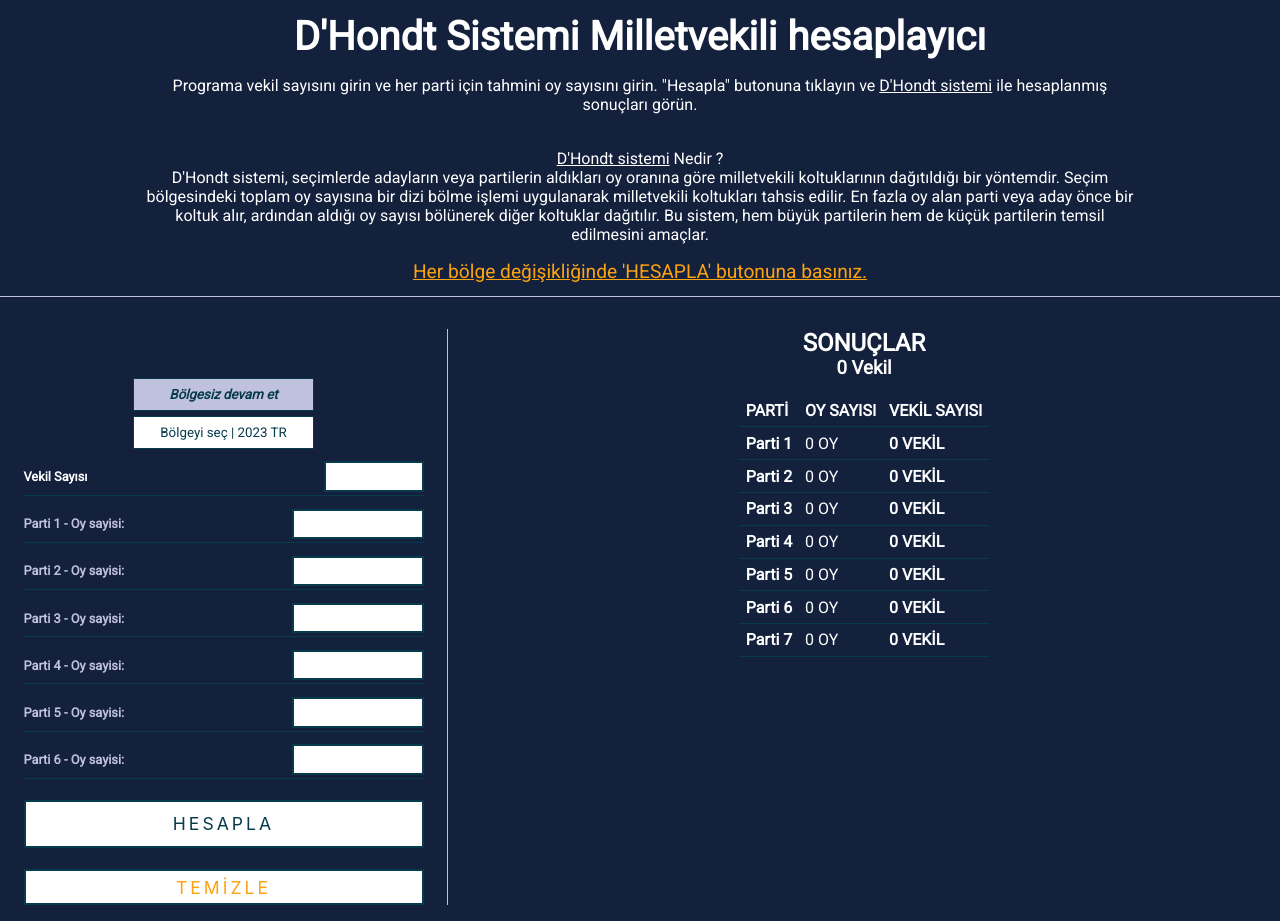
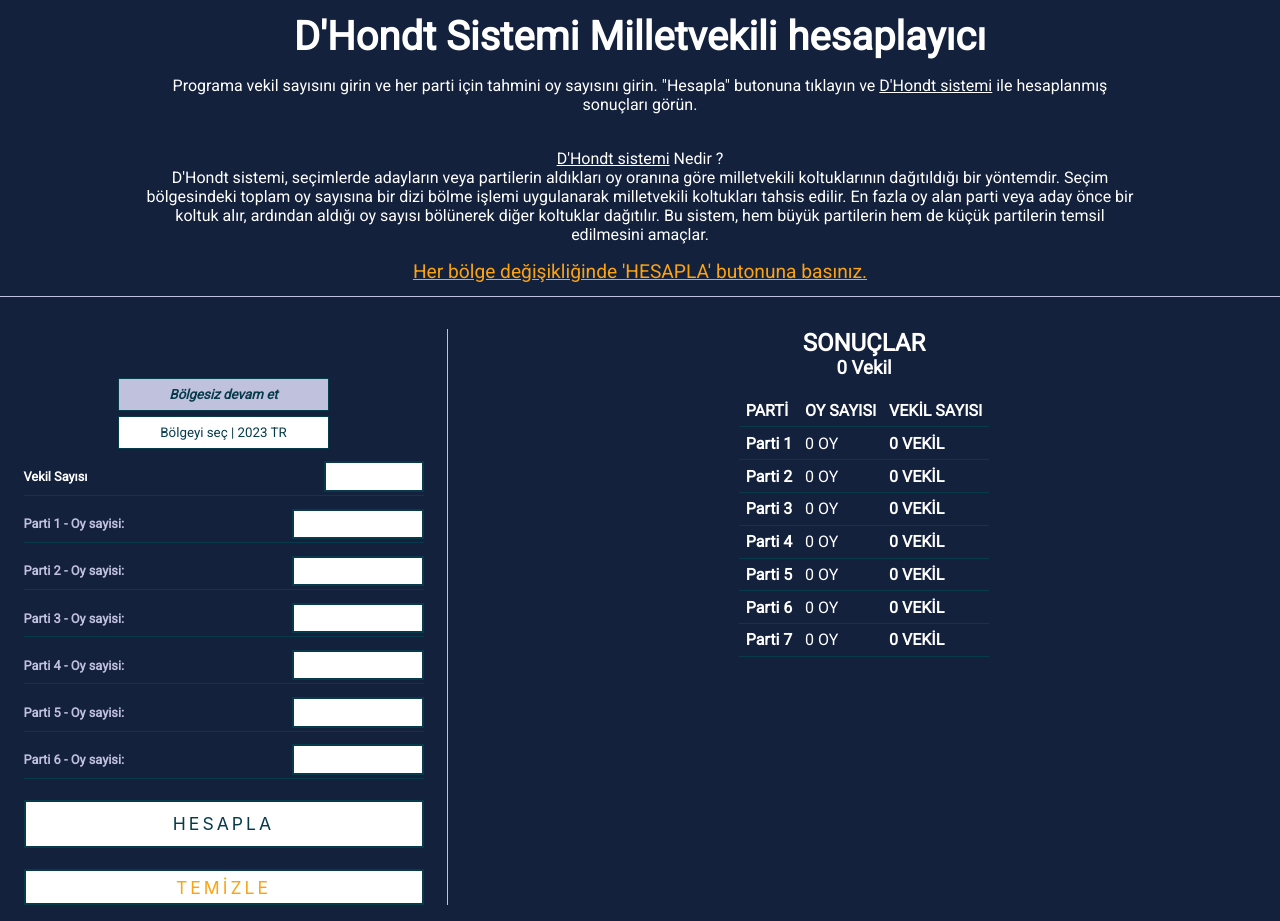
Before and after one commit to berkaysson/dhondt-system-calculator, a React (Create React App) app: page / in a window 1280 px wide. Built offline with nearby package versions, Linux system fonts and the light colour scheme.

Commit message:
Minor style changes

```diff
--- a/src/Components/DistrictSelectionForm.js
+++ b/src/Components/DistrictSelectionForm.js
@@ -6,6 +6,8 @@ const SelectionFormWrapper = styled.div`
   text-align: center;
   display: flex;
   flex-direction: column;
+  width: 50%;
+  min-width: 160px;
 `;
 
 const Select = styled.select`
@@ -16,6 +18,7 @@ const Select = styled.select`
   margin-bottom: 0.5rem;
   transition: opacity 0.1s;
   opacity: 0;
+  text-align: center;
 
   &.active {
     opacity: 1;
@@ -36,7 +39,7 @@ const Button = styled.button`
   padding: 0.5rem;
   margin-top: 5px;
   transition: inherit;
-  width: 67%;
+  width: 100%;
 
   &.active {
     font-weight: bold;
@@ -85,7 +88,7 @@ const DistrictSelectionForm = ({ onDistrictSelection, isDistrictSelected }) => {
           </option>
         ))}
       </Select>
-      <div>
+
       <Button
           className={selectNoDistrict}
           type="button"
@@ -100,7 +103,7 @@ const DistrictSelectionForm = ({ onDistrictSelection, isDistrictSelected }) => {
         >
           {buttonContent[0]}
         </Button>
-      </div>
+
     </SelectionFormWrapper>
   );
 };
```
